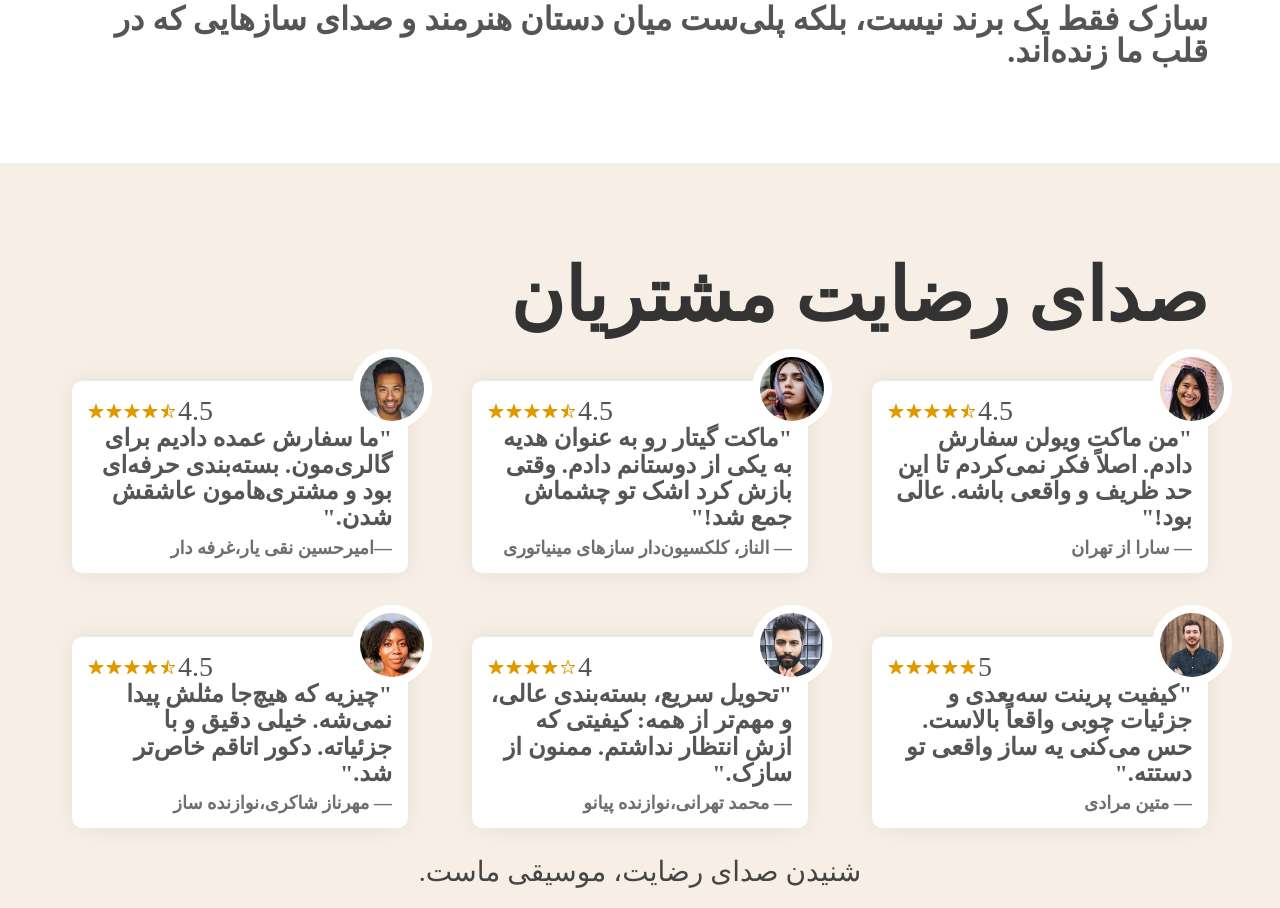
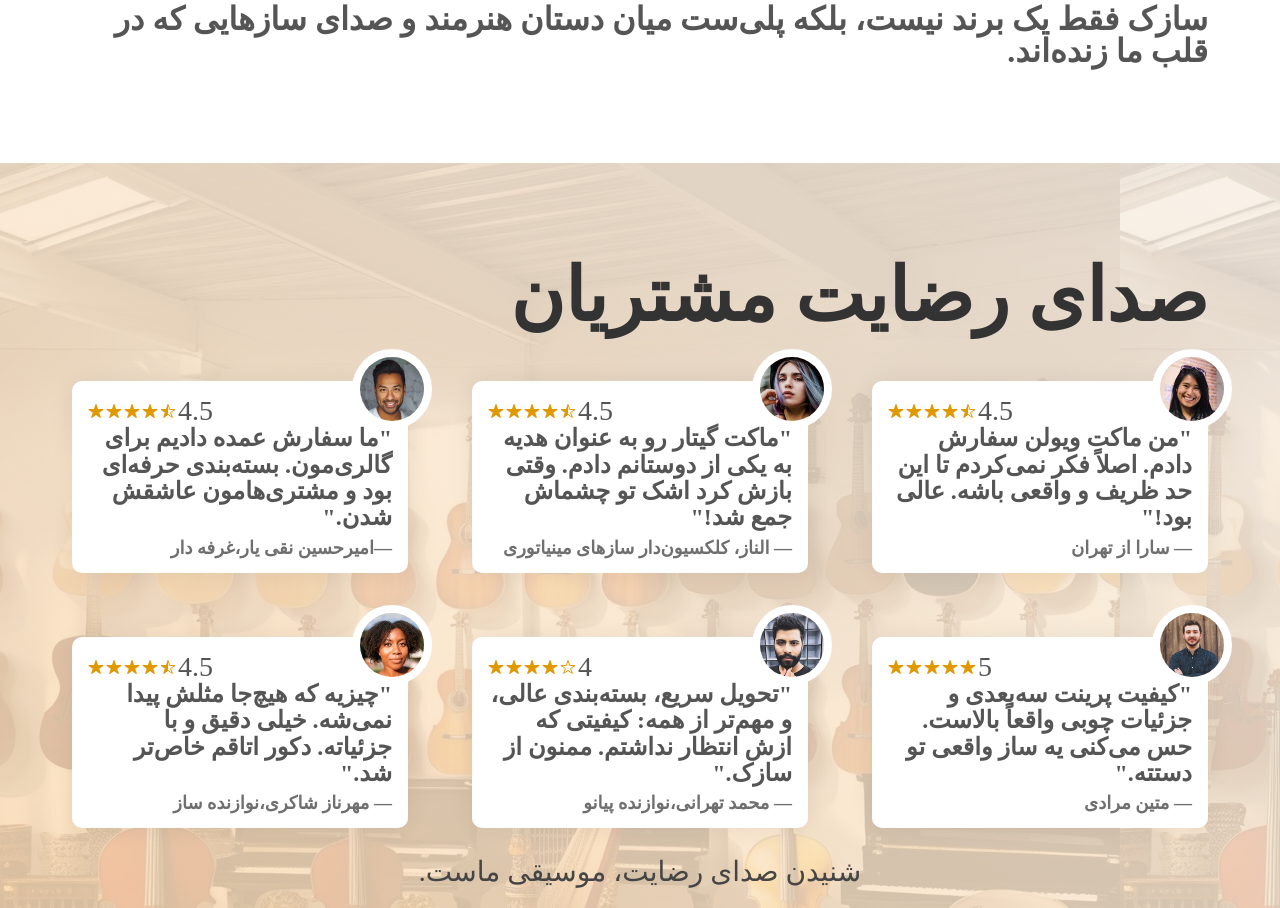
Before and after one commit to amirhoseiiin7/sazak, a plain HTML site: page index.html in a window 1280 px wide. Shown: the part 3570-4478 px from the top of the page. Drawn offline with nearby package versions, Linux system fonts and the light colour scheme; a web font is replaced by a local one.

Commit message:
Restore and update CSS styles
Restored and updated the CSS styles, including typography, colors, shadows, and layout for various sections of the website.

```diff
--- a/css/style.css
+++ b/css/style.css
@@ -61,6 +61,7 @@ medium:11px
 
   display: none;
 }
+
 .icon-mobile-nav {
   width: 4.8rem;
   height: 4.8rem;
@@ -80,12 +81,15 @@ medium:11px
 
   box-shadow: 0 1.2rem 3.2rem rgba(0, 0, 0, 0.03);
 }
+
 .sticky .hero-section {
   margin-top: 9.6rem;
 }
+
 .icon-mobile-nav[name="close-outline"] {
   display: none;
 }
+
 .header {
   display: flex;
   justify-content: space-between;
@@ -104,11 +108,14 @@ medium:11px
   color: var(--primary-color);
   display: inline-block;
 }
+
+
 .main-nav {
   display: flex;
   align-items: center;
   gap: 2.4rem;
 }
+
 .main-nav-link:link,
 .main-nav-link:visited {
   display: inline-block;
@@ -123,6 +130,7 @@ medium:11px
   text-decoration: none;
   transition: all 0.3s ease-in;
 }
+
 .main-nav-link:hover,
 .main-nav-link:active {
   background-color: rgba(234, 198, 132, 0.08);
@@ -141,6 +149,7 @@ medium:11px
   cursor: pointer;
   transition: all 0.3s ease-out;
 }
+
 .cta-btn:hover,
 .cta-btn:active {
   background-color: #cf7117;
@@ -167,6 +176,7 @@ medium:11px
   background-color: var(--background-color);
   padding: 4.8rem 0 9.6rem 0;
 }
+
 .hero {
   display: grid;
   max-width: 130rem;
@@ -176,15 +186,19 @@ medium:11px
   grid-template-columns: 1fr 1fr;
   gap: 9.6rem;
 }
+
 .hero-btns {
   display: flex;
   gap: 2rem;
   justify-content: center;
 }
+
 .hero-img {
   width: 100%;
+
   border-radius: 25%;
 }
+
 .heading-primary {
   /* letter-spacing: -2px; */
   font-size: 8.4rem;
@@ -199,6 +213,7 @@ medium:11px
   margin-bottom: 4.8rem;
   line-height: 1.4;
 }
+
 .hero-description-text span {
   font-weight: bold;
 }
@@ -216,6 +231,7 @@ medium:11px
   /* letter-spacing: 1px; */
   transition: all 0.3s ease-in-out;
 }
+
 .btn--full:link,
 .btn--full:visited {
   background-color: var(--primary-color);
@@ -237,6 +253,7 @@ medium:11px
   background-color: var(--background-color);
   box-shadow: inset 0 0 0 3px #fff;
 }
+
 .example-instruments {
   display: flex;
   flex-direction: row-reverse;
@@ -244,10 +261,12 @@ medium:11px
   align-items: center;
   margin-top: 8rem;
 }
+
 .instruments-imgs {
   display: flex;
   flex-direction: row-reverse;
 }
+
 .instrument-img {
   height: 4.8rem;
   width: 4.8rem;
@@ -255,13 +274,16 @@ medium:11px
   border: 3px solid var(--background-color);
   margin-right: -20px;
 }
+
 .instrument-text {
   font-size: 3.2rem;
   font-weight: 600;
 }
+
 .instrument-text span {
   color: #cf7117;
 }
+
 /* /////////////////////////*/
 /* WHY SECTION */
 /* /////////////////////////*/
@@ -269,6 +291,7 @@ medium:11px
 .why-section {
   padding: 6.8rem 0;
 }
+
 .secondary-heading {
   font-size: 7.4rem;
   margin-bottom: 4.8rem;
@@ -280,12 +303,14 @@ medium:11px
 
   margin-bottom: 1.6rem;
 }
+
 .feature {
   padding: 1.6rem;
   border-radius: 10px;
   background-color: var(--background-color);
   box-shadow: 0 0 2.4rem rgba(0, 0, 0, 0.065);
 }
+
 .icon {
   width: 3rem;
   height: 3rem;
@@ -296,22 +321,26 @@ medium:11px
   background-color: #fff;
   margin-bottom: 1.6rem;
 }
+
 .feature-title {
   font-size: 3.6rem;
   margin-bottom: 1.2rem;
   font-weight: bold;
   color: #333;
 }
+
 .feature-text {
   font-size: 2.4rem;
   line-height: 1.1;
   /* letter-spacing: 1px; */
 }
+
 .section-subtitle {
   color: #454545;
   font-size: 2.8rem;
   text-align: center;
 }
+
 /* /////////////////////////*/
 /* OFFER SECTION */
 /* /////////////////////////*/
@@ -320,6 +349,7 @@ medium:11px
   padding: 9.6rem 0;
   background-color: var(--background-color);
 }
+
 .product-card {
   box-shadow: 0 2.4rem 4.8rem rgba(0, 0, 0, 0.075);
   border-radius: 10px;
@@ -327,6 +357,7 @@ medium:11px
   transition: all 0.4s;
   width: 75%;
 }
+
 .product-card:hover {
   transform: translateY(-1.2rem);
   box-shadow: 0 3.2rem 6.4rem rgba(0, 0, 0, 0.06);
@@ -346,6 +377,7 @@ medium:11px
 
   transition: all 0.3s;
 }
+
 .product-text-box {
   background-color: #fff;
   padding: 1.6rem 1.6rem;
@@ -353,11 +385,13 @@ medium:11px
   border-top-left-radius: 0;
   border-top-right-radius: 0;
 }
+
 .product-heading {
   display: flex;
   justify-content: space-between;
   align-items: start;
 }
+
 .product-name {
   color: #333;
   font-weight: bold;
@@ -370,18 +404,22 @@ medium:11px
   display: flex;
   gap: 1rem;
 }
+
 .tag {
   font-size: 1.8rem;
   padding: 0.6rem 1.2rem;
   border-radius: 999px;
   color: #fff;
 }
+
 .tag--1 {
   background-color: var(--accent-color);
 }
+
 .tag--2 {
   background-color: var(--link-color);
 }
+
 .product-deatales {
   list-style: none;
   display: grid;
@@ -394,11 +432,13 @@ medium:11px
   padding: 0 2rem;
   margin-bottom: 2.4rem;
 }
+
 .product-deatale {
   font-size: 2.8rem;
   font-weight: 500;
   line-height: 1;
 }
+
 .product-icon {
   border-radius: 999px;
   display: block;
@@ -428,6 +468,7 @@ medium:11px
   transition: all 0.3s ease-in;
   padding: 0.8rem 1.6rem;
 }
+
 .btn-add:hover,
 .btn-add:active {
   background-color: #cf7117;
@@ -437,9 +478,11 @@ medium:11px
   font-size: 2.8rem;
   font-weight: bold;
 }
+
 .all-products {
   text-align: center;
 }
+
 .all-products-link:link,
 .all-products-link:visited {
   display: inline-block;
@@ -451,10 +494,12 @@ medium:11px
   padding-bottom: 0.2rem;
   transition: all 0.3s ease-out;
 }
+
 .all-products-link:hover,
 .all-products-link:active {
   border-bottom: 1px solid transparent;
 }
+
 /* /////////////////////////*/
 /* ABOUT SECTION */
 /* /////////////////////////*/
@@ -475,17 +520,21 @@ medium:11px
   line-height: 1.1;
   margin-bottom: 0.8rem;
 }
+
 .about-closing {
   font-size: 3.2rem;
   font-weight: bold;
 }
+
 /* /////////////////////////*/
 /* TESTIMONIALS SECTION */
 /* /////////////////////////*/
 
 .testimonials-section {
   padding: 9.6rem 0;
-  background-color: var(--background-color);
+  /* background-color: var(--background-color); */
+  background-image: linear-gradient(to left bottom, rgba(247, 239, 229, 0.85), rgba(252, 221, 183, 0.85)), url(../img/pic.jpg);
+
 }
 
 .testimonials-cart {
@@ -505,6 +554,7 @@ medium:11px
 
   border: 0.8rem solid #fff;
 }
+
 .rating-box {
   display: flex;
   flex-direction: row-reverse;
@@ -522,16 +572,19 @@ medium:11px
 .rating-num {
   font-size: 2.8rem;
 }
+
 .testimonial-text {
   font-size: 2.4rem;
   line-height: 1.1;
   font-weight: bold;
   margin-bottom: 0.8rem;
 }
+
 .user-name {
   color: #6f6f6f;
   font-size: 1.8rem;
 }
+
 /* /////////////////////////*/
 /*FOOTER */
 /* /////////////////////////*/
@@ -541,6 +594,7 @@ medium:11px
   border-top: 1px solid #eee;
   color: #6f6f6f;
 }
+
 .logo-col {
   display: flex;
   flex-direction: column;
@@ -551,6 +605,7 @@ medium:11px
   margin-bottom: 1.2rem;
   display: inline-block;
 }
+
 .social-links {
   list-style: none;
   display: flex;
@@ -566,14 +621,17 @@ medium:11px
   color: #6f6f6f;
   transition: all 0.3s;
 }
+
 .footer-link:hover,
 .footer-link:active {
   color: #454545;
 }
+
 .social-icon {
   width: 2.4rem;
   height: 2.4rem;
 }
+
 .telegram-icon {
   transform: rotate(-45deg);
 }
@@ -590,6 +648,7 @@ medium:11px
   color: #555;
   margin-bottom: 2.4rem;
 }
+
 .contacts,
 .quick-access-links {
   font-style: normal;
@@ -603,6 +662,7 @@ medium:11px
   grid-template-columns: 1fr auto;
   gap: 1.4rem;
 }
+
 .contacts-icon {
   width: 2.4rem;
   height: 2.4rem;
```
